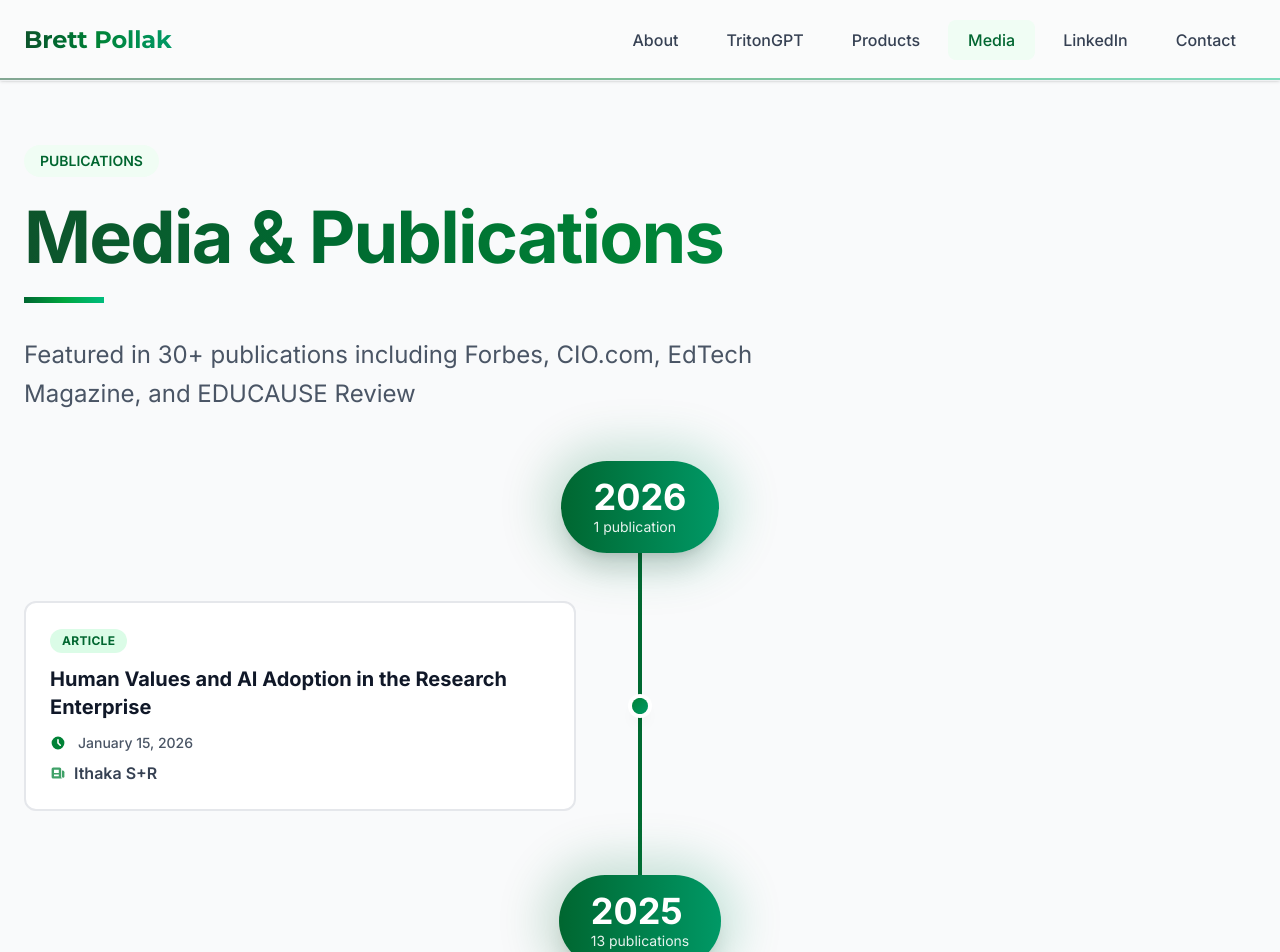
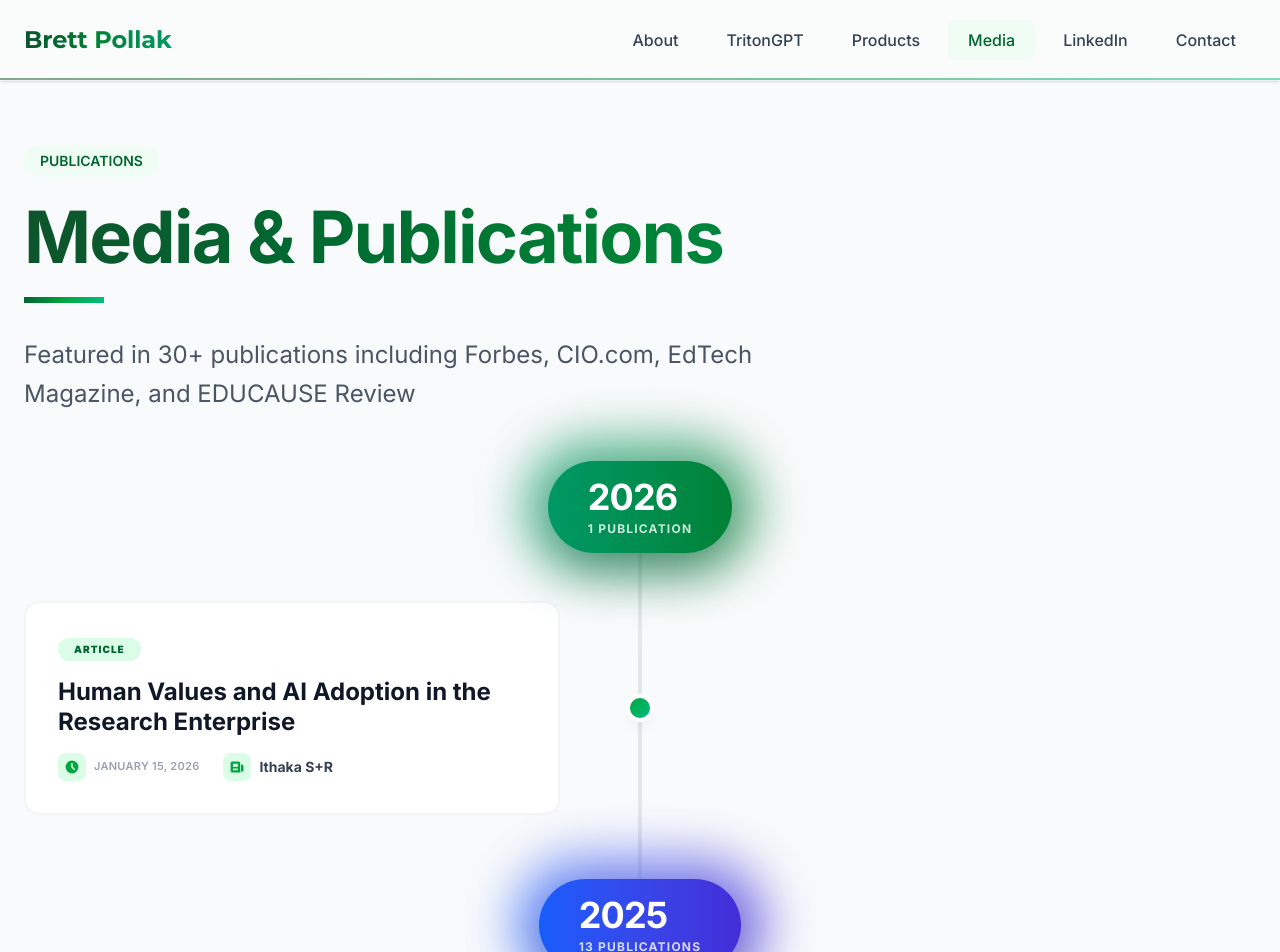
Before and after one commit to bpollak/brettpollak-website, a Next.js app: page /media in a window 1280 px wide. Shown: the top 952 px of the page. Built offline with nearby package versions, Linux system fonts and the light colour scheme.

Commit message:
Refine Media timeline with vibrant and variable color scheme

```diff
--- a/app/media/page.tsx
+++ b/app/media/page.tsx
@@ -88,72 +88,87 @@ export default function Media() {
         {/* Timeline visualization */}
         <div className="relative">
           {/* Vertical timeline line */}
-          <div className="absolute left-0 md:left-1/2 top-0 bottom-0 w-1 bg-gradient-to-b from-green-800 via-green-600 to-emerald-500 transform md:-translate-x-1/2 hidden sm:block"></div>
+          <div className="absolute left-0 md:left-1/2 top-0 bottom-0 w-1 bg-gradient-to-b from-gray-200 via-gray-300 to-gray-200 transform md:-translate-x-1/2 hidden sm:block"></div>
 
           {Object.keys(itemsByYear)
             .sort((a, b) => Number(b) - Number(a))
-            .map((year) => (
+            .map((year, yearIdx) => {
+              const yearGradients = [
+                'from-emerald-600 to-green-700',
+                'from-blue-600 to-indigo-700',
+                'from-purple-600 to-fuchsia-700',
+                'from-orange-500 to-rose-600',
+                'from-cyan-500 to-blue-600'
+              ];
+              const yearGradient = yearGradients[yearIdx % yearGradients.length];
+
+              return (
                 <div key={year} className="mb-16 relative">
                   {/* Year marker on timeline */}
                   <div className="flex items-center justify-center mb-12">
                     <div className="relative z-10">
-                    <div className="absolute -inset-4 bg-gradient-to-r from-green-800 to-emerald-600 rounded-full opacity-20 blur-xl"></div>
-                    <div className="relative bg-gradient-to-r from-green-800 to-emerald-600 text-white px-8 py-4 rounded-full shadow-xl">
-                      <h2 className="text-4xl font-bold">{year}</h2>
-                      <div className="text-sm opacity-90">{itemsByYear[Number(year)].length} publication{itemsByYear[Number(year)].length !== 1 ? 's' : ''}</div>
+                      <div className={`absolute -inset-4 bg-gradient-to-r ${yearGradient} rounded-full opacity-20 blur-xl animate-pulse-glow`}></div>
+                      <div className={`relative bg-gradient-to-r ${yearGradient} text-white px-10 py-4 rounded-full shadow-2xl transform hover:scale-105 transition-transform cursor-default`}>
+                        <h2 className="text-4xl font-bold tracking-tight">{year}</h2>
+                        <div className="text-xs uppercase font-bold tracking-widest opacity-80 mt-1">{itemsByYear[Number(year)].length} publication{itemsByYear[Number(year)].length !== 1 ? 's' : ''}</div>
                       </div>
                     </div>
                   </div>
 
                   {/* Publications for this year */}
-                <div className="space-y-8">
+                  <div className="space-y-12">
                     {itemsByYear[Number(year)].map((item, index) => {
                       const isLeft = index % 2 === 0;
 
-                    // Cycle through colors for variety
+                      // Vibrant color cycle for items
                       const colorCycle = [
-                      { from: 'from-green-700', to: 'to-emerald-600', text: 'text-green-700', border: 'hover:border-green-500', badge: 'bg-green-100 text-green-800' },
-                      { from: 'from-blue-700', to: 'to-cyan-600', text: 'text-blue-700', border: 'hover:border-blue-500', badge: 'bg-blue-100 text-blue-800' },
-                      { from: 'from-purple-700', to: 'to-pink-600', text: 'text-purple-700', border: 'hover:border-purple-500', badge: 'bg-purple-100 text-purple-800' },
-                      { from: 'from-amber-600', to: 'to-orange-500', text: 'text-amber-700', border: 'hover:border-amber-500', badge: 'bg-amber-100 text-amber-800' },
+                        { from: 'from-green-600', to: 'to-emerald-500', text: 'text-green-600', border: 'hover:border-green-500', badge: 'bg-green-100 text-green-800', hoverBg: 'hover:bg-green-50/30' },
+                        { from: 'from-blue-600', to: 'to-cyan-500', text: 'text-blue-600', border: 'hover:border-blue-500', badge: 'bg-blue-100 text-blue-800', hoverBg: 'hover:bg-blue-50/30' },
+                        { from: 'from-purple-600', to: 'to-pink-500', text: 'text-purple-600', border: 'hover:border-purple-500', badge: 'bg-purple-100 text-purple-800', hoverBg: 'hover:bg-purple-50/30' },
+                        { from: 'from-orange-500', to: 'to-amber-400', text: 'text-orange-600', border: 'hover:border-orange-500', badge: 'bg-orange-100 text-orange-800', hoverBg: 'hover:bg-orange-50/30' },
+                        { from: 'from-rose-500', to: 'to-pink-500', text: 'text-rose-600', border: 'hover:border-rose-500', badge: 'bg-rose-100 text-rose-800', hoverBg: 'hover:bg-rose-50/30' },
+                        { from: 'from-indigo-600', to: 'to-blue-500', text: 'text-indigo-600', border: 'hover:border-indigo-500', badge: 'bg-indigo-100 text-indigo-800', hoverBg: 'hover:bg-indigo-50/30' },
                       ];
-                    const color = colorCycle[index % colorCycle.length];
+                      const color = colorCycle[(index + yearIdx) % colorCycle.length];
 
                       return (
                         <div
                           key={index}
-                        className={`relative flex items-center ${isLeft ? 'md:flex-row' : 'md:flex-row-reverse'} flex-col gap-8`}
+                          className={`relative flex items-center ${isLeft ? 'md:flex-row' : 'md:flex-row-reverse'} flex-col gap-8 group/item`}
                         >
                           {/* Timeline dot */}
                           <div className="hidden sm:block absolute left-0 md:left-1/2 transform md:-translate-x-1/2 z-10">
                             <div className="relative">
-                            <div className={`w-4 h-4 bg-gradient-to-br ${color.from} ${color.to} rounded-full ring-4 ring-white shadow-lg`}></div>
+                              <div className={`w-5 h-5 bg-gradient-to-br ${color.from} ${color.to} rounded-full ring-4 ring-white shadow-lg group-hover/item:scale-125 transition-transform duration-300`}></div>
                               <div className={`absolute inset-0 bg-gradient-to-br ${color.from} ${color.to} rounded-full animate-ping opacity-20`}></div>
                             </div>
                           </div>
 
                           {/* Content card */}
-                        <div className={`w-full md:w-[calc(50%-2rem)] ${isLeft ? 'md:pr-8' : 'md:pl-8'}`}>
-                          <div className={`group relative bg-white p-6 rounded-xl border-2 border-gray-200 ${color.border} hover:shadow-2xl transition-all duration-300 transform hover:-translate-y-1`}>
+                          <div className={`w-full md:w-[calc(50%-2.5rem)] ${isLeft ? 'md:pr-10' : 'md:pl-10'}`}>
+                            <div className={`group relative bg-white p-8 rounded-2xl border-2 border-gray-100 ${color.border} ${color.hoverBg} hover:shadow-2xl transition-all duration-500 transform hover:-translate-y-2 card-3d`}>
                               {/* Connector line to timeline */}
-                            <div className={`hidden md:block absolute top-1/2 ${isLeft ? 'right-0 translate-x-full' : 'left-0 -translate-x-full'} w-8 h-0.5 bg-gradient-to-r ${isLeft ? `${color.from.replace('from-', 'to-')} to-transparent` : `from-transparent ${color.to.replace('to-', 'from-')}`}`}></div>
+                              <div className={`hidden md:block absolute top-1/2 ${isLeft ? 'right-0 translate-x-full' : 'left-0 -translate-x-full'} w-10 h-0.5 bg-gradient-to-r ${isLeft ? `${color.from.replace('from-', 'to-')} to-transparent` : `from-transparent ${color.to.replace('to-', 'from-')}`} opacity-30 group-hover/item:opacity-100 transition-opacity`}></div>
 
                               {/* Category badge */}
-                            <div className={`inline-block px-3 py-1 ${color.badge} text-xs font-bold rounded-full mb-3 uppercase tracking-wide`}>
+                              <div className={`inline-block px-4 py-1 ${color.badge} text-[10px] font-black rounded-full mb-4 uppercase tracking-widest`}>
                                 {item.category}
                               </div>
 
-                            <h3 className={`text-xl font-bold text-gray-900 mb-3 group-hover:${color.text} transition-colors`}>
+                              <h3 className={`text-2xl font-bold text-gray-900 mb-4 group-hover:${color.text} transition-colors leading-tight`}>
                                 {item.url !== '#' ? (
                                   <a
                                     href={item.url}
                                     target="_blank"
                                     rel="noopener noreferrer"
-                                  className="flex items-center gap-2"
+                                    className="flex items-center gap-2 group/link"
                                   >
+                                    <span className="relative">
                                       {item.title}
-                                  <svg className="w-4 h-4 opacity-0 group-hover:opacity-100 transition-opacity flex-shrink-0" fill="none" stroke="currentColor" viewBox="0 0 24 24">
-                                    <path strokeLinecap="round" strokeLinejoin="round" strokeWidth={2} d="M10 6H6a2 2 0 00-2 2v10a2 2 0 002 2h10a2 2 0 002-2v-4M14 4h6m0 0v6m0-6L10 14" />
+                                      <span className={`absolute bottom-0 left-0 w-0 h-0.5 bg-current transition-all duration-300 group-hover/link:w-full opacity-30`}></span>
+                                    </span>
+                                    <svg className="w-5 h-5 opacity-0 group-hover:opacity-100 transition-all transform translate-y-1 group-hover:translate-y-0 flex-shrink-0" fill="none" stroke="currentColor" viewBox="0 0 24 24">
+                                      <path strokeLinecap="round" strokeLinejoin="round" strokeWidth={2.5} d="M10 6H6a2 2 0 00-2 2v10a2 2 0 002 2h10a2 2 0 002-2v-4M14 4h6m0 0v6m0-6L10 14" />
                                     </svg>
                                   </a>
                                 ) : (
@@ -161,34 +176,41 @@ export default function Media() {
                                 )}
                               </h3>
 
-                            <div className="flex items-center gap-3 text-sm text-gray-600 mb-2">
+                              <div className="flex flex-wrap items-center gap-6 text-sm text-gray-500">
+                                <div className="flex items-center gap-2">
+                                  <div className={`p-1.5 rounded-lg ${color.badge.split(' ')[0]} bg-opacity-50`}>
                                     <svg className={`w-4 h-4 ${color.text}`} fill="currentColor" viewBox="0 0 20 20">
                                       <path fillRule="evenodd" d="M10 18a8 8 0 100-16 8 8 0 000 16zm1-12a1 1 0 10-2 0v4a1 1 0 00.293.707l2.828 2.829a1 1 0 101.415-1.415L11 9.586V6z" clipRule="evenodd" />
                                     </svg>
-                              <span className="font-medium">{formatDate(item.date)}</span>
+                                  </div>
+                                  <span className="font-semibold tracking-wide uppercase text-[11px] text-gray-400">{formatDate(item.date)}</span>
                                 </div>
 
-                            <div className="flex items-center gap-2 text-gray-700">
-                              <svg className={`w-4 h-4 opacity-75 ${color.text}`} fill="currentColor" viewBox="0 0 20 20">
+                                <div className="flex items-center gap-2">
+                                  <div className={`p-1.5 rounded-lg ${color.badge.split(' ')[0]} bg-opacity-50`}>
+                                    <svg className={`w-4 h-4 ${color.text}`} fill="currentColor" viewBox="0 0 20 20">
                                       <path fillRule="evenodd" d="M2 5a2 2 0 012-2h8a2 2 0 012 2v10a2 2 0 002 2H4a2 2 0 01-2-2V5zm3 1h6v4H5V6zm6 6H5v2h6v-2z" clipRule="evenodd" />
                                       <path d="M15 7h1a2 2 0 012 2v5.5a1.5 1.5 0 01-3 0V7z" />
                                     </svg>
-                              <span className="font-semibold">{item.publication}</span>
+                                  </div>
+                                  <span className="font-bold text-gray-700">{item.publication}</span>
+                                </div>
                               </div>
                             </div>
                           </div>
 
                           {/* Spacer for alternating layout */}
-                        <div className="hidden md:block w-[calc(50%-2rem)]"></div>
+                          <div className="hidden md:block w-[calc(50%-2.5rem)]"></div>
                         </div>
                       );
                     })}
                   </div>
                 </div>
-            ))}
+              );
+            })}
         </div>
 
-        <div className="relative bg-gradient-to-br from-blue-800 via-blue-700 to-cyan-600 rounded-2xl p-12 text-center overflow-hidden">
+        <div className="relative bg-gradient-to-br from-blue-800 via-blue-700 to-cyan-600 rounded-2xl p-12 text-center overflow-hidden mt-20">
           <div className="absolute inset-0 bg-grid-pattern opacity-10"></div>
           <div className="relative">
             <h2 className="text-4xl font-bold bg-gradient-to-r from-blue-100 via-cyan-100 to-teal-100 bg-clip-text text-transparent mb-6">Speaking Engagements</h2>
```
Lines whose indentation alone changed are shown as unchanged.
